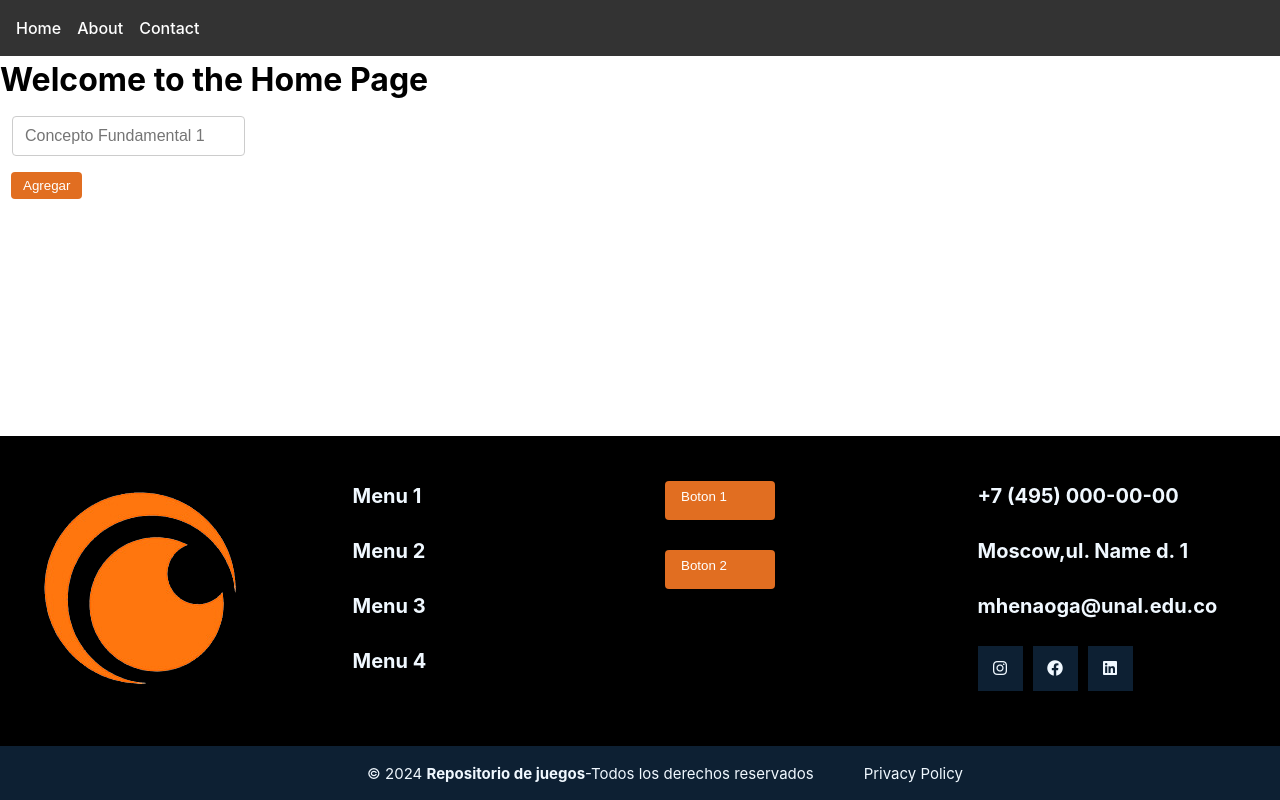
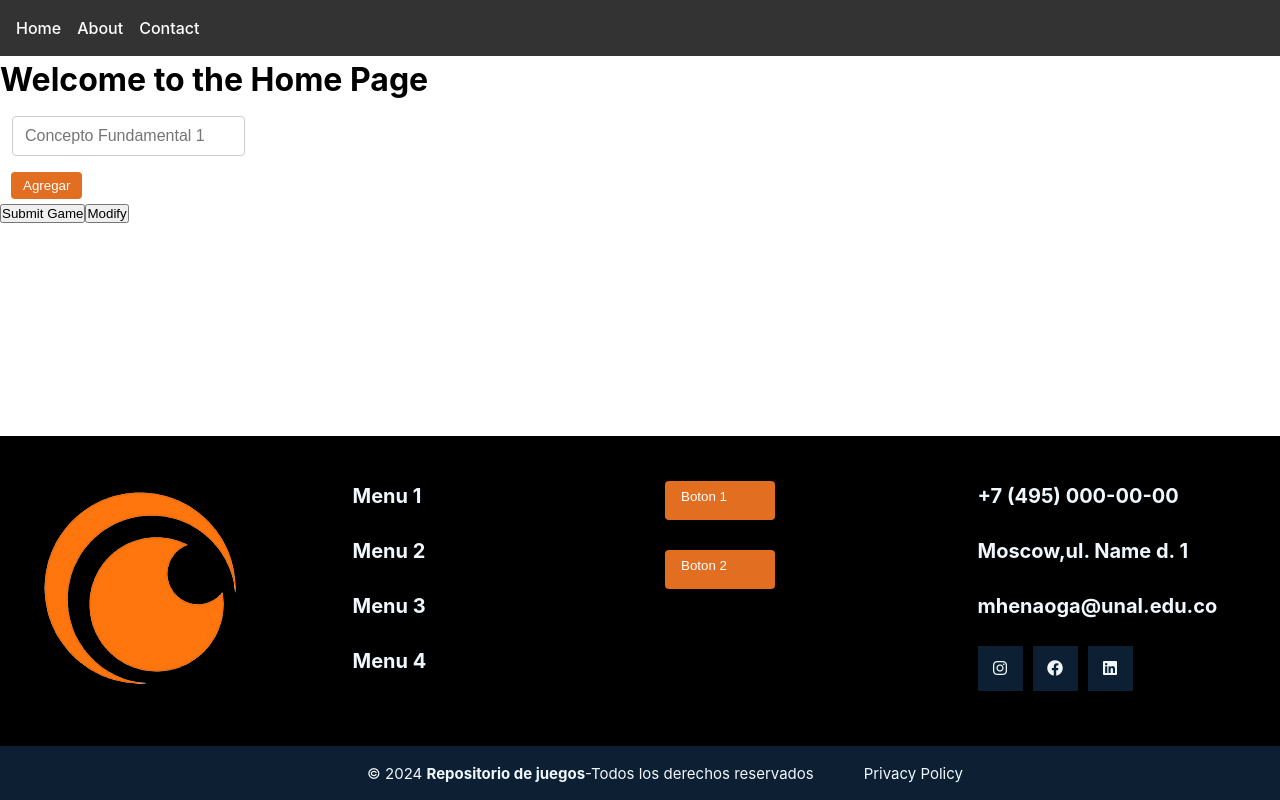
Before and after one commit to repositoryGamesUNAL/repositorioJuegos, a React (Vite) app in the folder games-repository-frontend/: page / in a window 1280 px wide. Built offline with nearby package versions, Linux system fonts and the light colour scheme.

Commit message:
Middlewares Actualizados

```diff
--- a/games-repository-frontend/src/Components/pages/Home.tsx
+++ b/games-repository-frontend/src/Components/pages/Home.tsx
@@ -1,11 +1,76 @@
 import React from "react";
 import InputList from "../molecules/inputList";
+import { handleSendGame } from "../../services/HandleSendGame/handleSend";
+import { handleModifyGame } from "../../services/HandleModifyGame/handleModify";
 
 const Home: React.FC = () => {
   return (
     <div>
       <h1>Welcome to the Home Page</h1>
       <InputList placeholder="Concepto Fundamental" />
+      <button
+        type="submit"
+        onClick={() => {
+          handleSendGame({
+            name: "Chess 2.0",
+            concepts: "Advanced Strategy",
+            purpose: "Enhance skills",
+            objectives: ["Think ahead", "Plan tactics"],
+            materials: ["Board", "Pieces"],
+            rules: ["Take turns", "Win fairly"],
+            winner: "The first to checkmate",
+            genre: "Board game",
+            time: "40 minutes",
+            teams: {
+              min: 2,
+              max: 2,
+            },
+            level: "Advanced",
+            related: [
+              {
+                description: "Game rules",
+                url: "https://example.com/rules/",
+              },
+            ],
+            thematic: ["Board games", "Strategy"],
+          });
+        }}
+      >
+        Submit Game
+      </button>
+      <button
+      type="submit"
+      onClick={() => {
+        handleModifyGame({
+          name: "Frutas",
+          purpose: "Enhance skills",
+          thematic: ["Board games", "Strategy"],
+          genre: "Board game",
+          materials: ["Board", "Pieces"],
+          objectives: ["Think ahead", "Plan tactics"],
+          time: "40 minutes",
+          concepts: "Advanced Strategy",
+          rules: ["Take turns", "Win fairly"],
+          winner: "The first to checkmate",
+          teams: {
+            min: 2,
+            max: 2,
+          },
+          level: "Advanced",
+          related: [
+            {
+              description: "Game rules",
+              url: "https://example.com/rules/",
+            },
+          ],
+        },
+        1
+      );
+
+      }}
+      >
+        Modify
+      </button>
     </div>
   );
 };
--- a/games-repository-frontend/src/services/HandleModifyGame/handleModify.ts
+++ b/games-repository-frontend/src/services/HandleModifyGame/handleModify.ts
@@ -8,8 +8,14 @@ export const handleModifyGame=({
     materials,
     objectives,
     time,
-    id,
-  }: ModifyGame)=>{
+    concepts,
+    rules,
+    winner,
+    teams,
+    level,
+    related,
+  } : ModifyGame, id:number)=>{
+
     axios.patch(`http://localhost:3000/games/${id}`,{
       name,
       purpose,
@@ -17,7 +23,12 @@ export const handleModifyGame=({
       genre,
       materials,
       objectives,
-    time
-    }
-    )
-  }
+      time,
+      concepts,
+      rules,
+      winner,
+      teams,
+      level,
+      related,
+    })
+  };
```
Also changed, not shown: games-repository-frontend/src/services/HandleModifyGame/HandleModify.type.ts (+15 -2 lines), games-repository-frontend/src/services/HandleSendGame/handleSend.ts (+12 -0 lines), games-repository-frontend/src/services/HandleSendGame/handleSend.type.ts (+15 -1 lines), 2 other files (tests, documents, lock files or other folders). Lines whose indentation alone changed are shown as unchanged.
